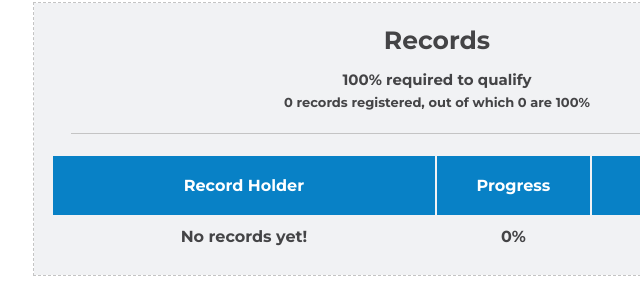
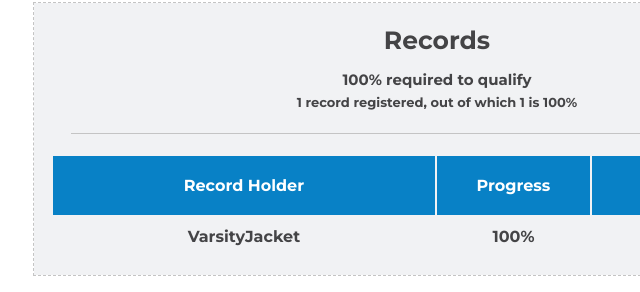
Before and after one commit to XyRipped/Impossible-Joshultimategamer-List, a plain HTML site: page levels/stereo-madness.html in a window 1280 px wide. Shown: the part 831-1123 px from the top of the page, 203-843 px from the left. Drawn offline with Linux system fonts and the light colour scheme.

Commit message:
Updated Records 1

```diff
--- a/levels/stereo-madness.html
+++ b/levels/stereo-madness.html
@@ -74,7 +74,7 @@
                 <div class="record-info">
                     <h2>Records</h2>
                     <h4>100% required to qualify</h4>
-                    <h6>0 records registered, out of which 0 are 100%</h6>
+                    <h6>1 record registered, out of which 1 is 100%</h6>
                 </div>
                 <div class="record-list">
                     <div class="record-list">
@@ -85,9 +85,9 @@
                                 <th>Video Proof</th>
                             </tr>
                             <tr>
-                                <td>No records yet!</td>
-                                <td>0%</td>
-                                <td><a class="record-list-link" href="#"><i class="fa-solid fa-arrow-up-right-from-square" style="color: #0000ff;"></i> YouTube</a></td>
+                                <td>VarsityJacket</td>
+                                <td>100%</td>
+                                <td><a class="record-list-link" href="https://youtu.be/znDeiL6Oikg?si=irrvMl1opjG4EhNu" target="_blank"><i class="fa-solid fa-arrow-up-right-from-square" style="color: #0000ff;"></i> YouTube</a></td>
                             </tr>
                             <!-- Add more rows here -->
                         </table>
```
Also changed, not shown: levels/deadlocked.html (+4 -4 lines).
